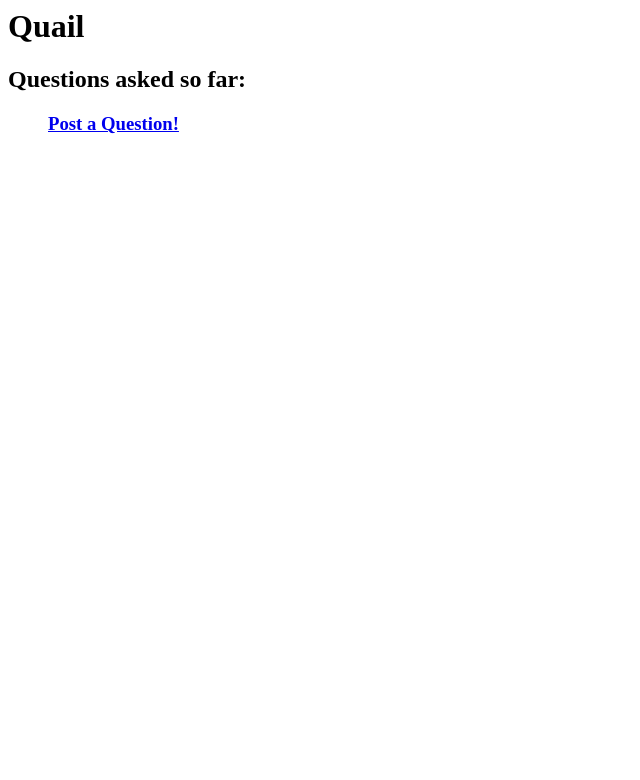
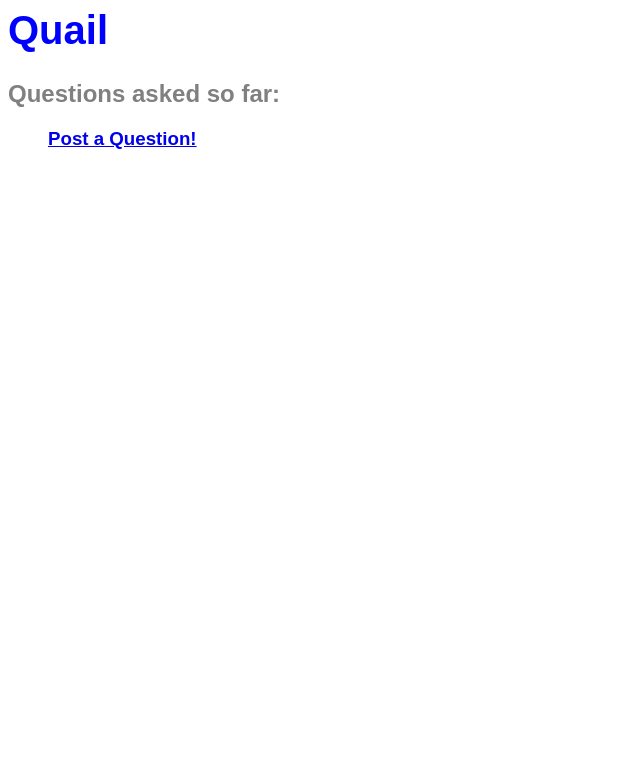
Before and after one commit to karenfeng/class-qa, a Django app: page / in a window 1280 px wide. Shown: the top 780 px of the page, without its empty margins (0-640 px from the left). Run offline with Django 3.2, Linux system fonts and the light colour scheme; data that the repository does not hold is empty.

Commit message:
Added .css file
To index.html. I don’t know css so lol

```diff
--- /dev/null
+++ b/quailapp/static/quailapp/style.css
@@ -0,0 +1,22 @@
+
+li a {
+	color: blue;
+}
+
+body {
+	font-family: sans-serif;
+}
+
+h1 {
+    color: blue;
+    font-size: 250%;
+}
+
+h2 {
+    color: gray;
+    font-size: 150%;
+}
+
+p {
+    color:gray;
+}
--- a/quailapp/templates/quailapp/index.html
+++ b/quailapp/templates/quailapp/index.html
@@ -1,3 +1,7 @@
+{% load staticfiles %}
+
+<link rel="stylesheet" type="text/css" href="{% static 'quailapp/style.css' %}" />
+
 <h1>Quail</h1>
 <h2>Questions asked so far:</h2>
 <ul>
```
